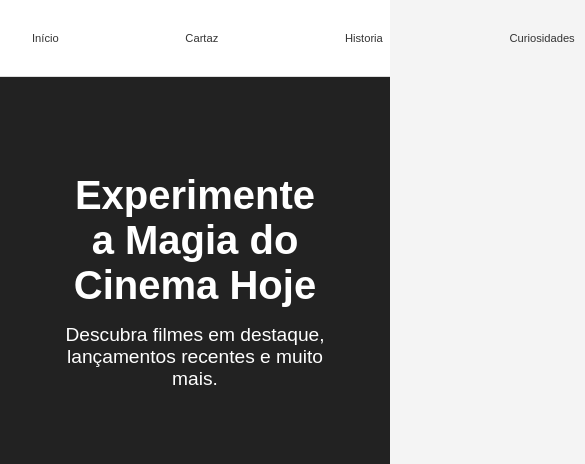
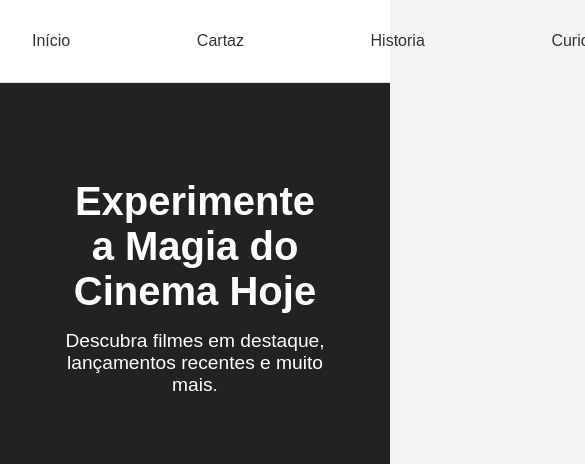
Before and after one commit to Caiocosta007/Projeto_Cinema, a plain HTML site: page Index.html in a window 390 px wide. Shown: the top 464 px of the page, 585 px wide, since content can reach past the window. Drawn offline with Linux system fonts and the light colour scheme.

Commit message:
Update style.css

```diff
--- a/style.css
+++ b/style.css
@@ -1,18 +1,4 @@
-@media (max-width: 768px) {
-  nav li {
-    font-size: 0.7rem;
-  }
-
-  nav ul {
-    gap: 1rem; /* menor espaço entre os itens */
-  }
-
-  .header {
-    padding: 0.5rem 1rem;
-  }
-}
-
- * {
+    * {
       margin: 0;
       padding: 0;
       box-sizing: border-box;
```
